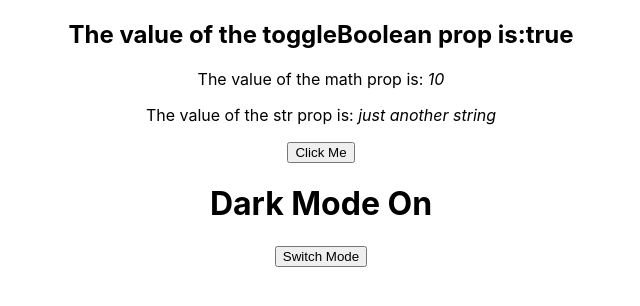
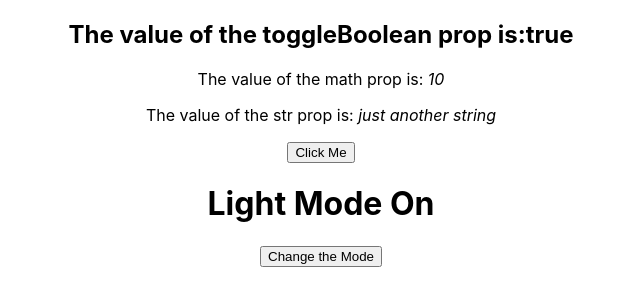
Before and after one commit to AnhDungPham2901/react-meta-course, a React (Create React App) app: page / in a window 1280 px wide. Shown: the top 306 px of the page, without its empty margins (319-959 px from the left). Built offline with nearby package versions, Linux system fonts and the light colour scheme.

Commit message:
using hooks to manage state in React

```diff
--- a/src/App.js
+++ b/src/App.js
@@ -2,6 +2,7 @@ import logo from './logo.svg';
 import './App.css';
 import Btn from './components/Btn';
 import ModeToggler from './components/ModeToggler';
+import { useState } from 'react';
 
 function Header() {
   return (
@@ -26,6 +27,14 @@ function Example(props) {
 
 
 function App() {
+    const [darkModeOn, setDarkModeOn] = useState(false);
+    const darkModeOnText = "Dark Mode On";
+    const lightModeText = "Light Mode On";
+
+    const toggleDarkMode = () => {
+        // Logic to toggle dark mode
+        setDarkModeOn(!darkModeOn);
+    };
     return (
         <div className="App">
             <Example
@@ -34,7 +43,8 @@ function App() {
                 str={str1 + ' another ' + 'string'}
             />
             <Btn />
-            <ModeToggler />
+            <ModeToggler darkModeOn={darkModeOn} darkModeOnText={darkModeOnText} lightModeText={lightModeText} />
+            <button onClick={toggleDarkMode}> Change the Mode</button>
         </div>
     );
 }
--- a/src/components/ModeToggler.js
+++ b/src/components/ModeToggler.js
@@ -1,17 +1,7 @@
-function ModeToggler() {
-    const darkModeOn = true
-    const darkModeOnText = "Dark Mode On"
-    const lightModeText = "Light Mode On"
-
-    const toggleDarkMode = () => {
-        // Logic to toggle dark mode
-        console.log("Toggling dark mode");
-    }
-
+function ModeToggler(props) {
     return (
         <div>
-            <h1>{darkModeOn ? darkModeOnText : lightModeText}</h1>
-            <button onClick={toggleDarkMode}>Switch Mode</button>
+            <h1>{props.darkModeOn ? props.darkModeOnText : props.lightModeText}</h1>
         </div>
     )
 }
```
